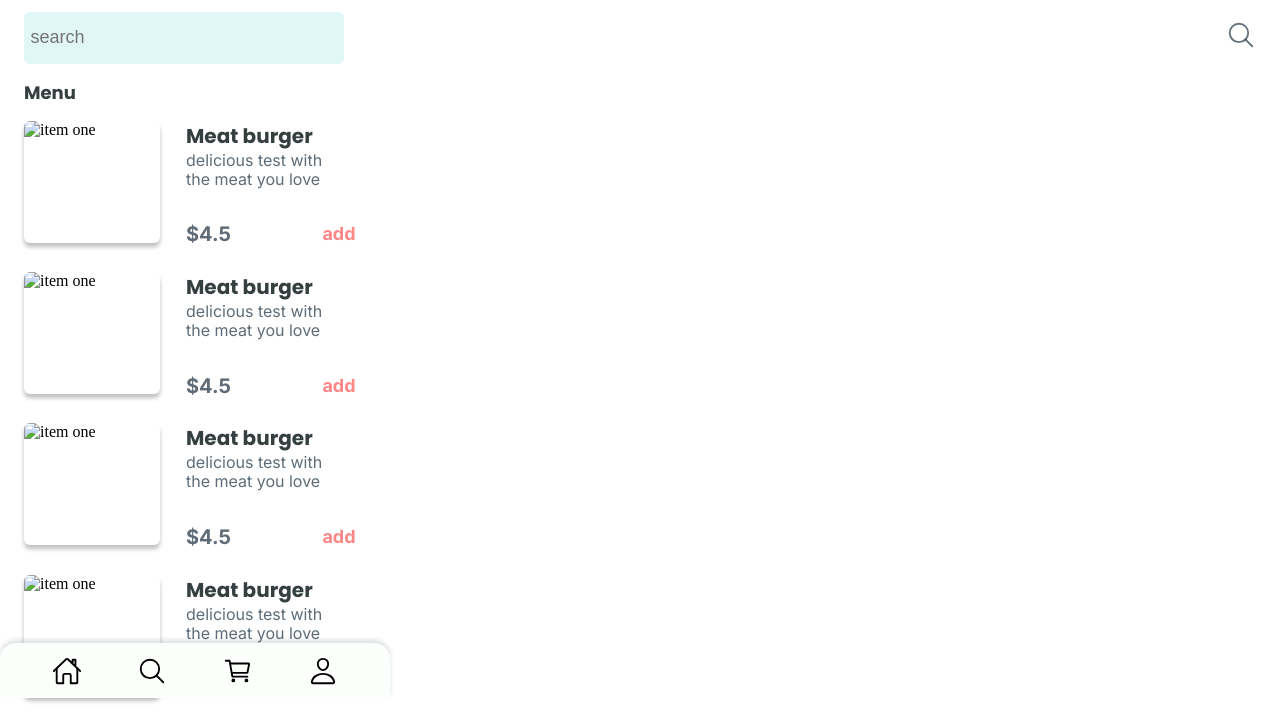
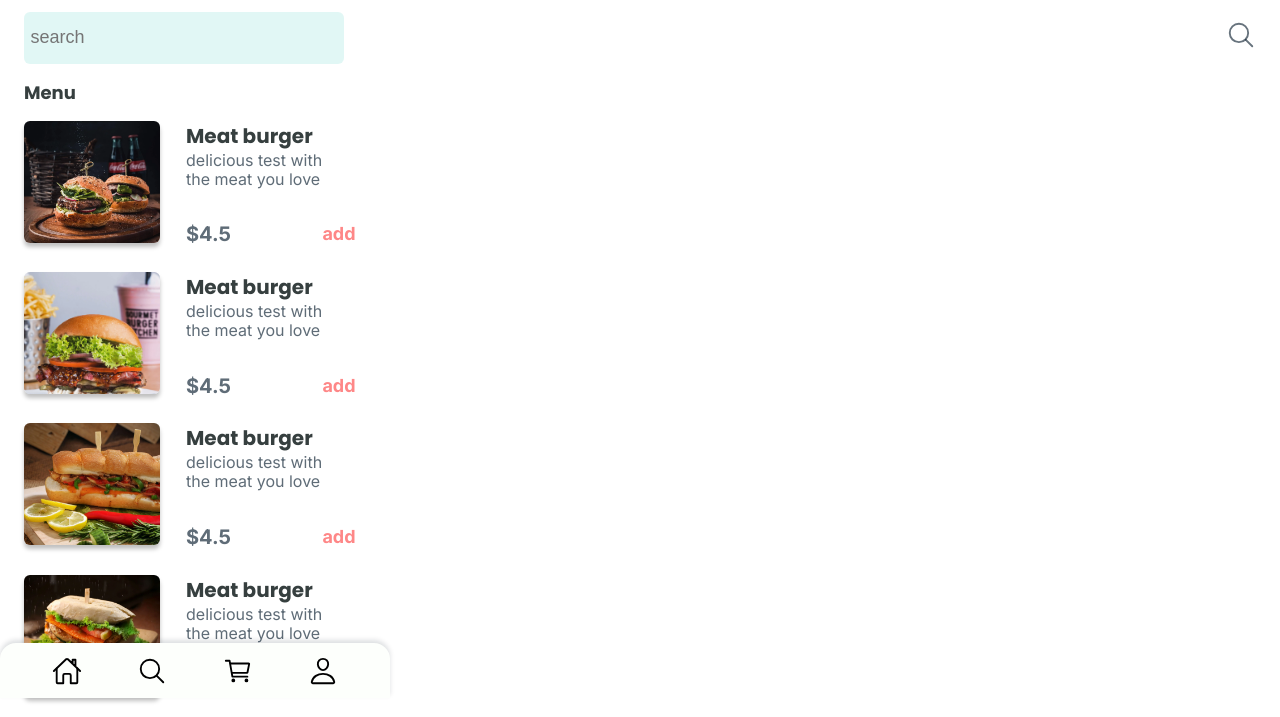
Before and after one commit to Omrankabo/Lolo-site, a plain HTML site: page allitems.html in a window 1280 px wide. Shown: the part 102-819 px from the top of the page. Drawn offline with nearby package versions, Linux system fonts and the light colour scheme.

Commit message:
Add files via upload

```diff
--- a/allitems.html
+++ b/allitems.html
@@ -32,7 +32,7 @@
             <div class="cardcontainer alm" >
                 <!-- card start -->
                 <div class="card ca ">
-                    <img src="assets/item1.jpg" alt="item one" class="Mimage">
+                    <img src="assets/item1.webp" alt="item one" class="Mimage">
                     <div class="cardinfo">
                         <h1 class="Mtitle">Meat burger</h1>
                         <p class="Msubtitle">delicious test with
@@ -46,7 +46,7 @@
                 <!-- card ends -->
                 <!-- card start -->
                 <div class="card ca ">
-                    <img src="assets/item2.jpg" alt="item one" class="Mimage">
+                    <img src="assets/item2.webp" alt="item one" class="Mimage">
                     <div class="cardinfo">
 
                         <h1 class="Mtitle">Meat burger</h1>
@@ -61,7 +61,7 @@
                 <!-- card ends -->
                 <!-- card start -->
                 <div class="card ca ">
-                    <img src="assets/item3.jpg" alt="item one" class="Mimage">
+                    <img src="assets/item3.webp" alt="item one" class="Mimage">
                     <div class="cardinfo">
 
                         <h1 class="Mtitle">Meat burger</h1>
@@ -76,7 +76,7 @@
                 <!-- card ends -->
                 <!-- card start -->
                 <div class="card ca">
-                    <img src="assets/item4.jpg" alt="item one" class="Mimage">
+                    <img src="assets/item4.webp" alt="item one" class="Mimage">
                     <div class="cardinfo">
 
                         <h1 class="Mtitle">Meat burger</h1>
--- a/style.css
+++ b/style.css
@@ -1,5 +1,7 @@
 @import url('https://fonts.googleapis.com/css2?family=Inter:wght@400;700&family=Poppins:ital,wght@0,400;0,700;1,300&display=swap');
-
+*{
+    outline: none;
+}
 body{
     background: #f5f5f5;
     padding: 0;
```
Also changed, not shown: cart.html (+5 -5 lines), index.html (+2 -2 lines).
